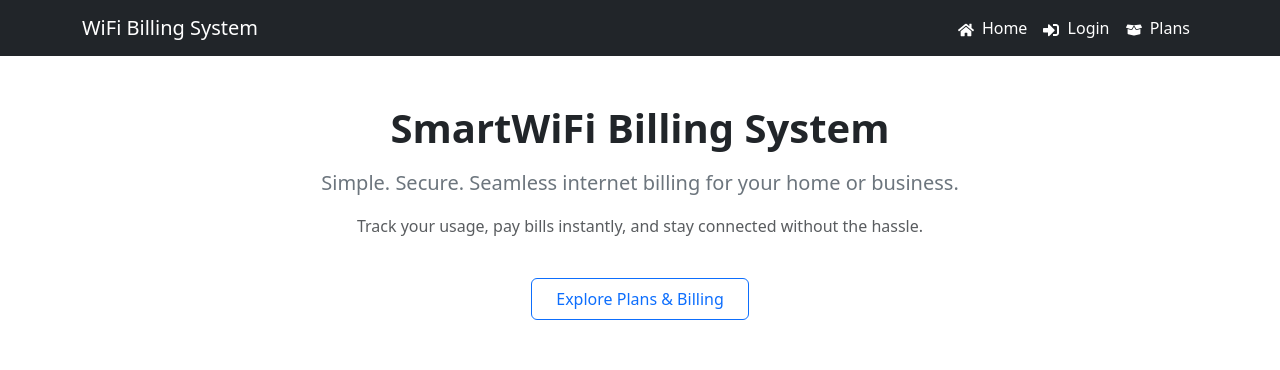
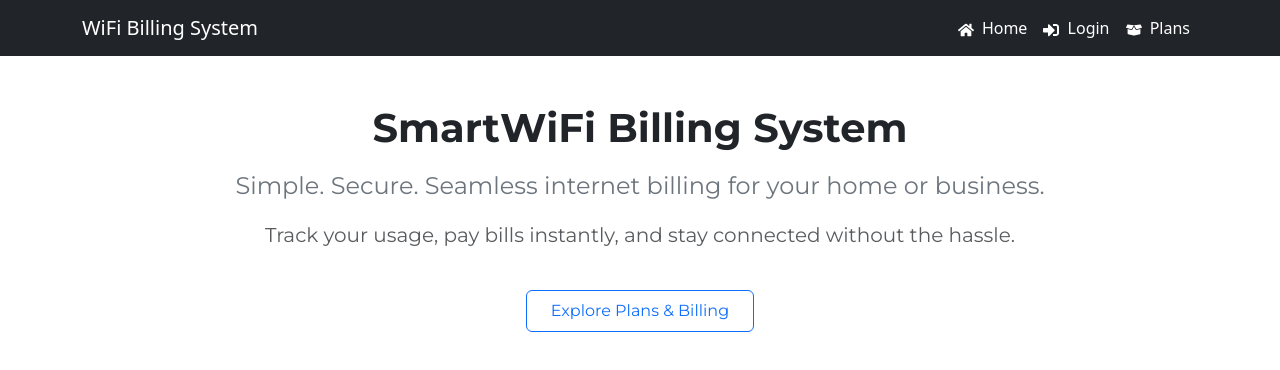
Before and after one commit to itfunda123/wifi-billing-system, a React (Create React App) app in the folder frontend/: page / in a window 1280 px wide. Shown: the top 370 px of the page. Built offline with nearby package versions, Linux system fonts and the light colour scheme.

Commit message:
more updates

```diff
--- a/frontend/public/index.html
+++ b/frontend/public/index.html
@@ -28,6 +28,7 @@
       href="https://cdn.jsdelivr.net/npm/bootstrap@5.3.0/dist/css/bootstrap.min.css"
       rel="stylesheet"
         />
+        <link href="https://fonts.googleapis.com/css2?family=Montserrat:wght@400;600;700&display=swap" rel="stylesheet">
     <title>React App</title>
   </head>
   <body>
--- a/frontend/src/index.css
+++ b/frontend/src/index.css
@@ -11,3 +11,26 @@ code {
   font-family: source-code-pro, Menlo, Monaco, Consolas, 'Courier New',
     monospace;
 }
+.home-font {
+  font-family: 'Montserrat', sans-serif;
+}
+
+/* Fade-in animation for heading */
+@keyframes fadeIn {
+  from { opacity: 0; transform: translateY(-20px); }
+  to { opacity: 1; transform: translateY(0); }
+}
+
+.animate-fade-in {
+  animation: fadeIn 1s ease-in-out;
+}
+
+/* Pop animation for button */
+@keyframes pop {
+  from { transform: scale(0.9); opacity: 0; }
+  to { transform: scale(1); opacity: 1; }
+}
+
+.animate-pop {
+  animation: pop 0.6s ease-in-out;
+}
--- a/frontend/src/pages/Home.js
+++ b/frontend/src/pages/Home.js
@@ -1,16 +1,17 @@
 import React from "react";
+import "../index.css";
 
 function Home() {
   return (
-    <div className="container text-center my-5">
-      <h1 className="fw-bold text-dark mb-3">SmartWiFi Billing System</h1>
-      <p className="lead text-secondary">
+    <div className="container text-center my-5 home-font">
+      <h1 className="fw-bold text-dark mb-3 animate-fade-in">SmartWiFi Billing System</h1>
+      <p className="lead text-secondary fs-4">
         Simple. Secure. Seamless internet billing for your home or business.
       </p>
-      <p className="text-muted">
+      <p className="text-muted fs-5">
         Track your usage, pay bills instantly, and stay connected without the hassle.
       </p>
-      <a href="/plans" className="btn btn-outline-primary mt-4 px-4 py-2">
+      <a href="/plans" className="btn btn-outline-primary mt-4 px-4 py-2 animate-pop">
         Explore Plans & Billing
       </a>
     </div>
```
